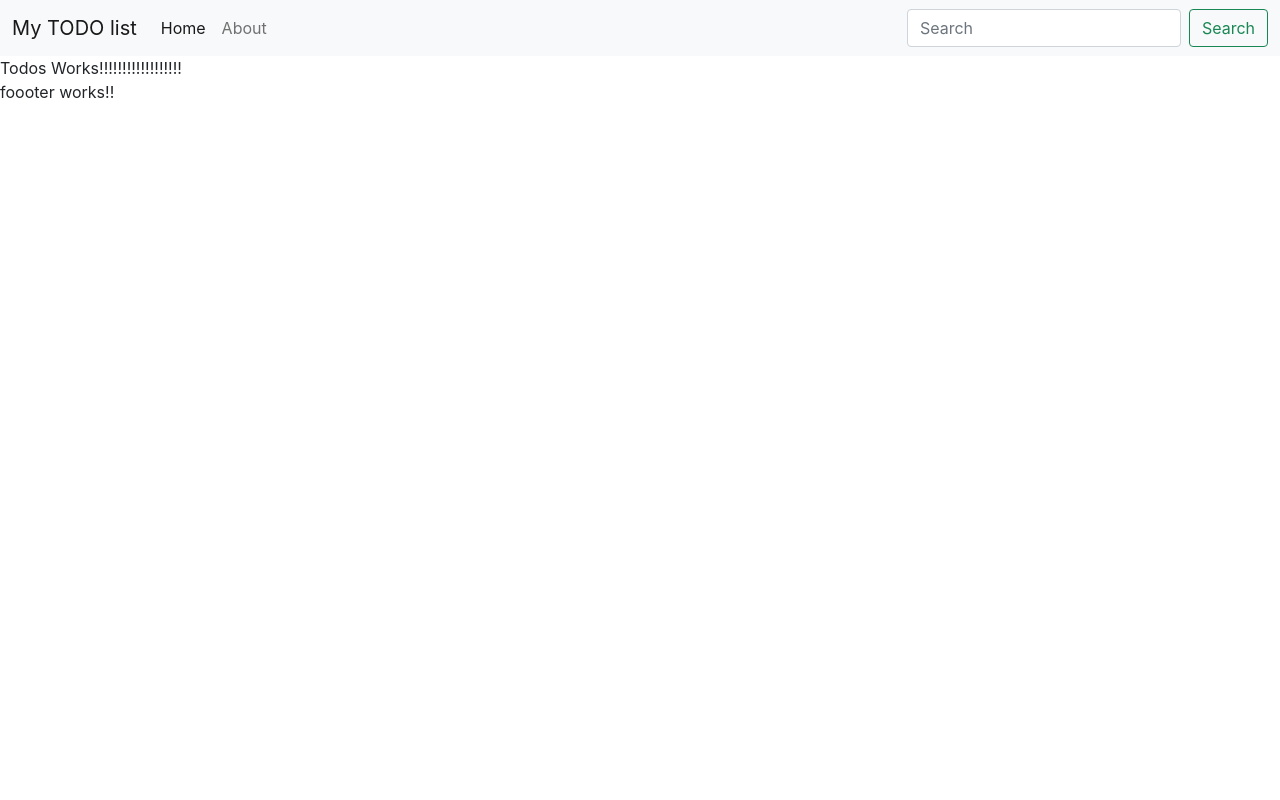
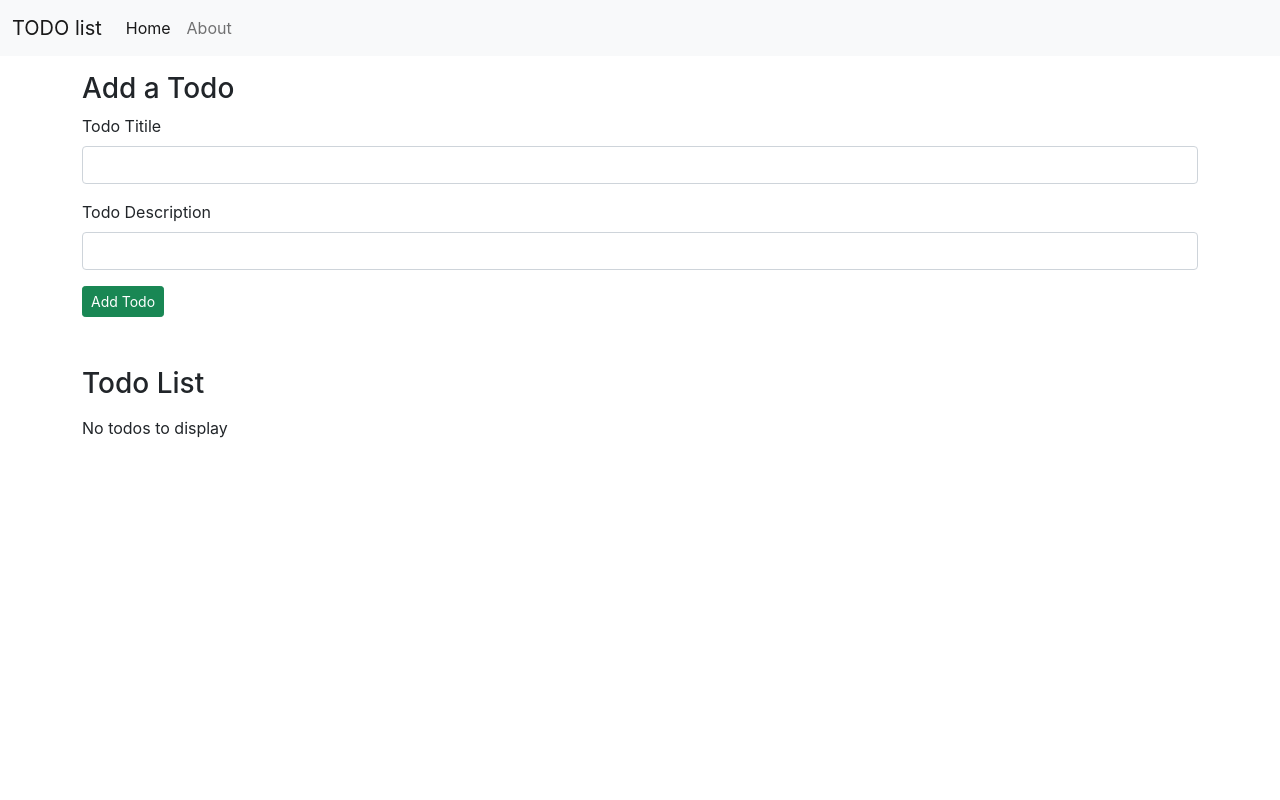
Before and after one commit to merakesh99/TodoList, a React (Create React App) app: page / in a window 1280 px wide. Shown: the top 800 px of the page. Built offline with nearby package versions, Linux system fonts and the light colour scheme.

Commit message:
first commit

```diff
--- a/package.json
+++ b/package.json
@@ -8,6 +8,7 @@
     "@testing-library/user-event": "^12.8.3",
     "react": "^17.0.2",
     "react-dom": "^17.0.2",
+    "react-router-dom": "^5.2.0",
     "react-scripts": "4.0.3",
     "web-vitals": "^1.1.2"
   },
--- a/src/App.js
+++ b/src/App.js
@@ -2,22 +2,91 @@
 
 import './App.css';
 import Header from "./MyComponents/Header";
-import {Footer} from "./MyComponents/Footer";
-import {Todos} from "./MyComponents/Todos";
-    // JSX- Javascript Syntax Extension
+import { Footer } from "./MyComponents/Footer";
+import { Todos } from "./MyComponents/Todos";
+import { AddTodo } from "./MyComponents/AddTodo";
+import { About } from "./MyComponents/About";
+import React, { useState, useEffect } from 'react';  // import useState and useEfect
+import {
+  BrowserRouter as Router,
+  Switch,
+  Route,
+} from "react-router-dom";
+
+//JSX- Javascript Syntax Extension
 function App() {
+  let initTodo;
+  if (localStorage.getItem("todos") === null) {  // This  is return NULL
+    initTodo = [];
+  }
+  else {
+    initTodo = JSON.parse(localStorage.getItem("todos"));
+  }
+  const onDelete = (todo) => {  //onDelete is a arrow function
+   // console.log("i am onDelete on todo", todo);
 
+   // Deleting this way does not work
+    // let index=todos.indexOf(todo);
+    // todos.splice(index,1);
+    setTodos(todos.filter((e) => {
+      return e !== todo;
+    }))
+    localStorage.setItem("todos", JSON.stringify(todos));
+
+  }
+  const addTodo = (title, desc) => {
+   // console.log("I am Adding this todo:", title, desc)
+    let sno;
+    if (todos.length === 0) {
+      sno = 1;  //serial number of the todos when todos is empty
+    }
+    else {
+      sno = todos[todos.length - 1].sno + 1; //serial number is increase by 1
+    }
+    const myTodo = {
+      sno: sno,
+      title: title,
+      desc: desc,
+    }
+    setTodos([...todos, myTodo]); //create array for add todos
+   // console.log(myTodo);
+  }
+
+  const [todos, setTodos] = useState(initTodo);
+  useEffect(() => {
+    localStorage.setItem("todos", JSON.stringify(todos));
+  }, [todos])
+
+  return (
+    <>
+      <Router>
+        <Header title="TODO list" Searchbar={false} />
+
+        <Switch>
+          <Route exact path="/" render={() => {
             return(
               <>
-<Header title="My TODO list"/>
-<Todos/>
-<Footer/>
+                <AddTodo addTodo={addTodo} />
+                <Todos todos={todos} onDelete={onDelete} />
+              </>)
+          }}>
+            </Route>
+            <Route exact path="/about">
+              <About />
+            </Route>
+        </Switch>
+        <Footer />
+      </Router>
     </>
+  );
+}
+export default App;
 
 
 
 
-);
+
+
 
 /*
 
@@ -39,6 +108,3 @@
      </header>
    </div>
  ); */
-}
-
-export default App;
--- /dev/null
+++ b/src/MyComponents/About.js
@@ -0,0 +1,12 @@
+import React from 'react'
+
+export const About = () => {
+    return (
+        <div>
+            This is an To Do site
+            <p>
+                you can add several todos here.
+            </p>
+        </div>
+    )
+}
--- /dev/null
+++ b/src/MyComponents/AddTodo.js
@@ -0,0 +1,49 @@
+import React, { useState } from 'react';
+export const AddTodo = ({addTodo}) => {
+    const [title, setTitle] = useState("");
+    const [desc, setDesc] = useState("");
+    const submit= (e)=>{
+            e.preventDefault();
+            if(!title|| !desc){
+                alert("Title or description can not be blank")
+            }
+            else{
+                addTodo(title, desc);
+                //After add a todo Title and Desc are blank
+                setTitle("");
+                setDesc("");
+                }
+    }
+    return (
+        <div className="container my-3">
+            <h3>Add a Todo</h3>
+            <form onSubmit={submit}>
+                <div className="mb-3">
+                    <label htmlFor="title" className="form-label">Todo Titile</label>
+                    <input type="text"
+                    value={title}
+                    onChange={(e)=>setTitle(e.target.value)}
+                    className="form-control"
+                    id="exampleInputEmail1"
+                    aria-describedby="emailHelp"
+                    />
+                </div>
+                <div className="mb-3">
+                    <label htmlFor="desc" className="form-label">
+                        Todo Description
+                    </label>
+                    <input
+                        type="text"
+                        value={desc}
+                        onChange={(e)=>setDesc(e.target.value)}
+                        className="form-control"
+                        id="desc"
+                    />
+                </div>
+                <button type="submit" className="btn btn-sm btn-success">
+                    Add Todo
+                </button>
+            </form>
+        </div>
+    );
+};
--- a/src/MyComponents/Footer.js
+++ b/src/MyComponents/Footer.js
@@ -1,9 +1,19 @@
 import React from 'react'
 
 export const Footer = () => {
+    // let footerStyle={
+    // //     position: "relative",
+    // //     top: "70vh",
+    // //     width: "100%",
+    // //    border: "5px dotted yellow"
+    // }
     return (
-        <div>
-            foooter works!!
-        </div>
+
+        <footer className="bg-dark text-light py-2">
+            <p className="text-center">
+
+           Copyright &copy; RakeshProject.com
+            </p>
+        </footer>
     )
 }
--- a/src/MyComponents/Header.js
+++ b/src/MyComponents/Header.js
@@ -1,28 +1,39 @@
 import React from 'react'
+import PropTypes from 'prop-types'
+import { Link } from "react-router-dom";
 
 export default function Header(props) {
     return (
         <nav className="navbar navbar-expand-lg navbar-light bg-light">
 <div className="container-fluid">
-    <a className="navbar-brand" href="#">{props.title}</a>
+    <Link className="navbar-brand" to="/">{props.title}</Link>
     <button className="navbar-toggler" type="button" data-bs-toggle="collapse" data-bs-target="#navbarSupportedContent" aria-controls="navbarSupportedContent" aria-expanded="false" aria-label="Toggle navigation">
       <span className="navbar-toggler-icon"></span>
     </button>
     <div className="collapse navbar-collapse" id="navbarSupportedContent">
       <ul className="navbar-nav me-auto mb-2 mb-lg-0">
         <li className="nav-item">
-          <a className="nav-link active" aria-current="page" href="#">Home</a>
+          <Link className="nav-link active" aria-current="page" to="/">Home</Link>
         </li>
         <li className="nav-item">
-          <a className="nav-link" href="#">About</a>
+          <Link className="nav-link" to="/about">About</Link>
         </li>
       </ul>
-      <form className="d-flex">
+     { props.Searchbar? <form className="d-flex">
         <input className="form-control me-2" type="search" placeholder="Search" aria-label="Search"/>
         <button className="btn btn-outline-success" type="submit">Search</button>
-      </form>
+      </form>:""}
     </div>
   </div>
 </nav>
     )
 }
+Header.defaultProps = {
+  title: "TITLE HERE",
+  //Searchbar: true
+}
+
+Header.propTypes = {
+title: PropTypes.string,
+Searchbar: PropTypes.bool.isRequired
+}
--- a/src/MyComponents/TodoItem.js
+++ b/src/MyComponents/TodoItem.js
@@ -1,9 +1,15 @@
 import React from 'react'
 
-export const TodoItem = () => {
+export const TodoItem = ({todo, onDelete}) => {
     return (
+        <>
         <div>
-            Todo works!
+            <h4>{todo.title}</h4>
+            <p>{todo.desc}</p>
+            <button className="btn btn-sm btn-danger" onClick={ ()=> {onDelete(todo)}}
+            >Delete</button>
         </div>
+        <hr/>
+        </>
     )
 }
--- a/src/MyComponents/Todos.js
+++ b/src/MyComponents/Todos.js
@@ -1,9 +1,20 @@
 import React from 'react'
+import {TodoItem} from "./TodoItem";
 
-export const Todos = () => {
+export const Todos = (props) => {
+    let myStyle={
+        minHeight: "70vh", //minimum height of todos
+        margin: "50px auto",
+
+    }
     return (
-        <div>
-            Todos Works!!!!!!!!!!!!!!!!!!
+        <div className="container" style={myStyle}>
+            <h3 className="my-3">Todo List</h3>
+            {props.todos.length===0? "No todos to display": // check todos.length is zero or not, if zero shows no todos.
+        props.todos.map((todo)=>{      //map function is used pritnt all todos
+        return (<TodoItem todo={todo} key={todo.sno} onDelete={props.onDelete}/> )
+        })
+             }
         </div>
     )
 }
```
Also changed, not shown: 1 other file (tests, documents, lock files or other folders). Lines whose indentation alone changed are shown as unchanged.
